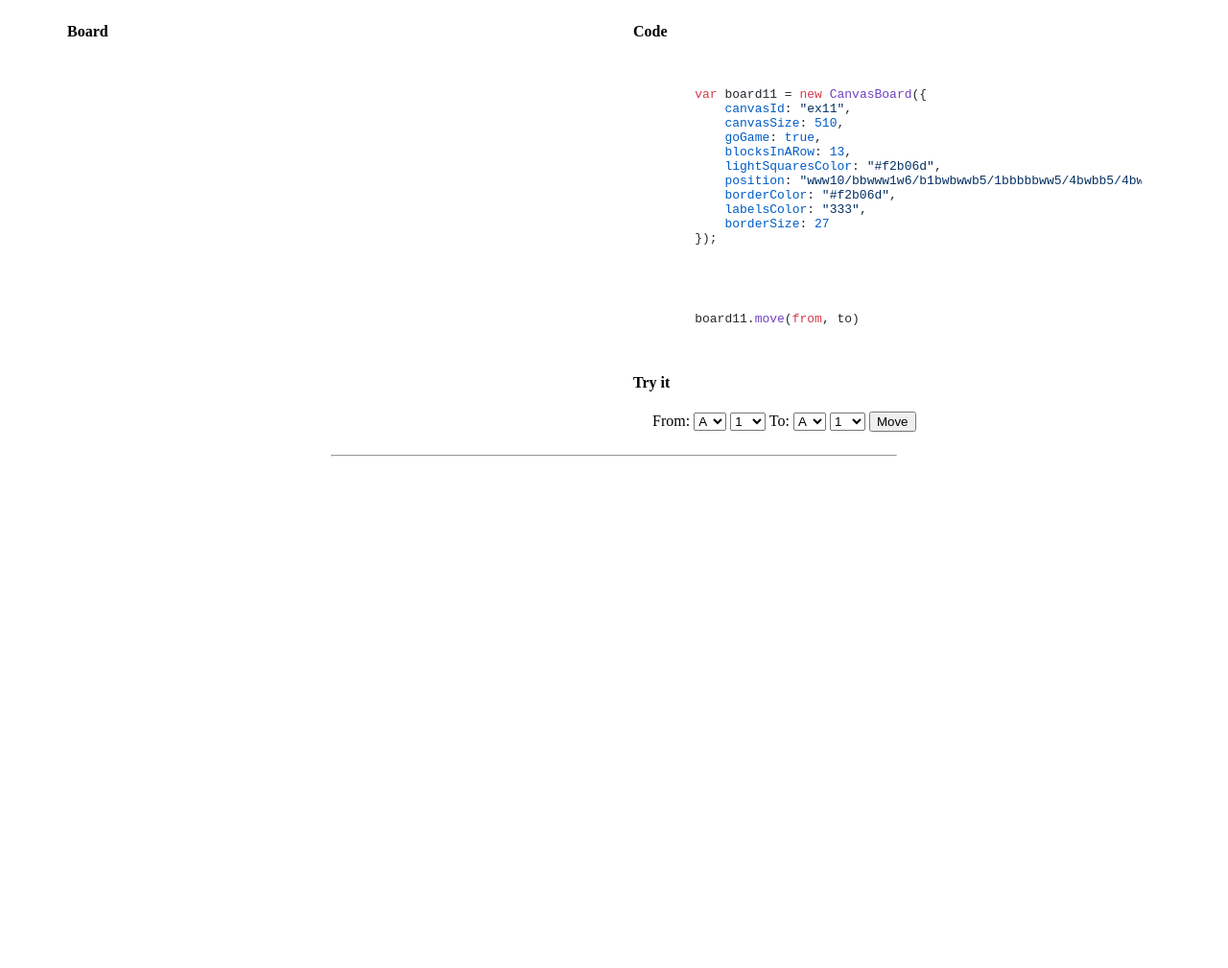
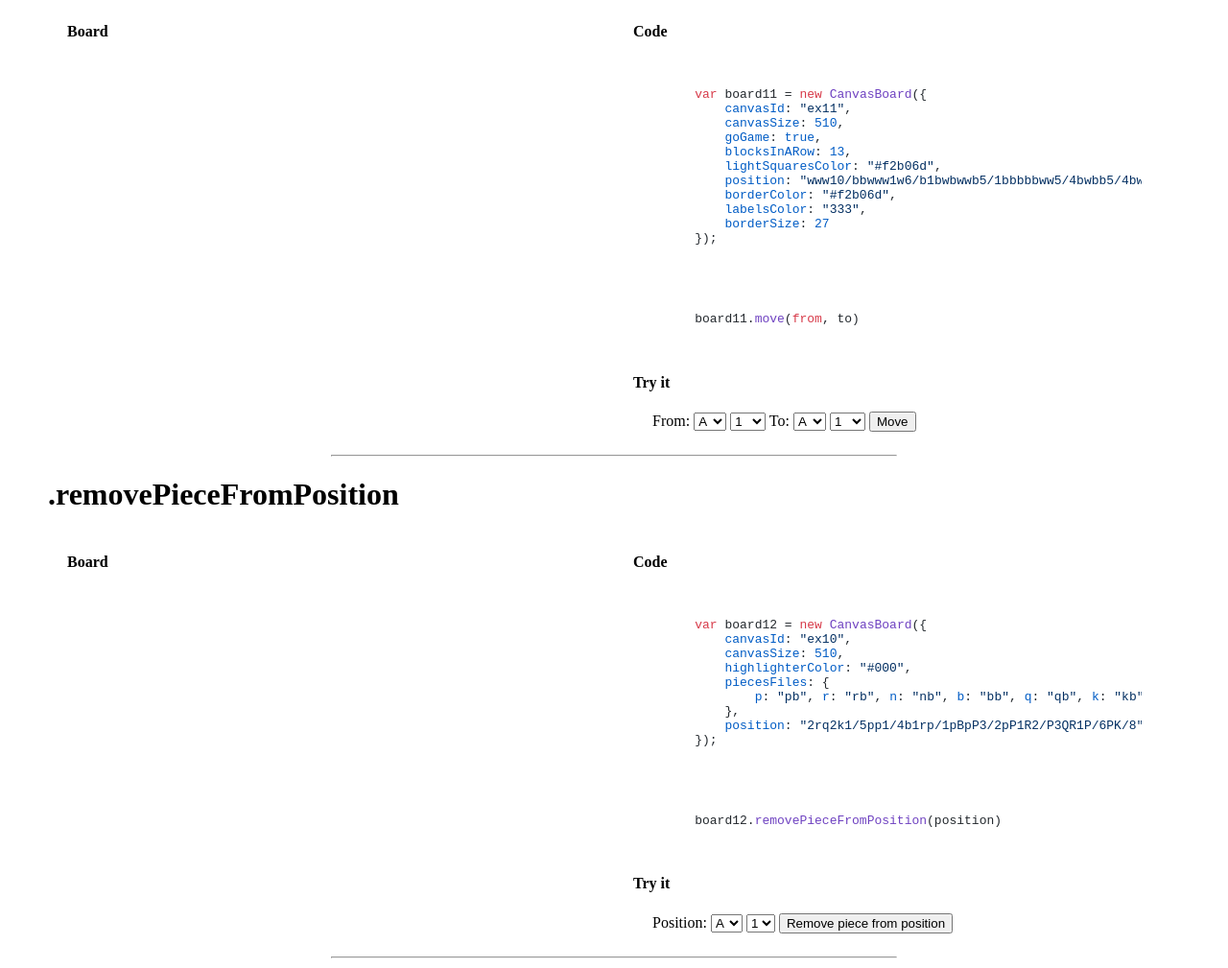
Before and after one commit to disaverio/canvas-board, a website: page examples/index.html in a window 1280 px wide. Shown: the part 4925-5934 px from the top of the page at 96% size. Before the commit the page ends 5411 px from the top, so only its background shows below. Drawn offline with nearby package versions, Linux system fonts and the light colour scheme; a script that the page names is missing.

Commit message:
update configurations and examples

```diff
--- a/Gruntfile.js
+++ b/Gruntfile.js
@@ -1,6 +1,5 @@
 module.exports = function(grunt) {
 
-    // 1. All configuration goes here
     grunt.initConfig({
         pkg: grunt.file.readJSON('package.json'),
 
--- a/examples/examples.js
+++ b/examples/examples.js
@@ -107,6 +107,15 @@ requirejs(["canvasBoard"], function(CanvasBoard) {
         labelsColor: "333",
         borderSize: 27
     });
+    board12 = new CanvasBoard({
+        canvasId: "ex12",
+        canvasSize: 510,
+        highlighterColor: "#000",
+        piecesFiles: {
+            p: "pb", r: "rb", n: "nb", b: "bb", q: "qb", k: "kb", P: "pw", R: "rw", N: "nw", B: "bw", Q: "qw", K: "kw"
+        },
+        position: "2rq2k1/5pp1/4b1rp/1pBpP3/2pP1R2/P3QR1P/6PK/8"
+    });
 });
 function tryFunction(f) {
     switch (f) {
@@ -134,5 +143,8 @@ function tryFunction(f) {
         case "move":
             board11.move(document.getElementById("fromCol").value+document.getElementById("fromRow").value, document.getElementById("toCol").value+document.getElementById("toRow").value);
             break;
+        case "removePieceFromPosition":
+            board12.removePieceFromPosition(document.getElementById("fromCol2").value+document.getElementById("fromRow2").value);
+            break;
     }
 }
--- a/examples/index.html
+++ b/examples/index.html
@@ -359,6 +359,43 @@
         <div style="clear: both"></div>
         <hr />
 
+        <h1 id="removePieceFromPosition">.removePieceFromPosition</h1>
+        <div class="col">
+            <h4>Board</h4>
+            <canvas id="ex12"></canvas>
+        </div>
+        <div class="col">
+            <h4>Code</h4>
+            <pre><code class="javascript">
+    var board12 = new CanvasBoard({
+        canvasId: "ex10",
+        canvasSize: 510,
+        highlighterColor: "#000",
+        piecesFiles: {
+            p: "pb", r: "rb", n: "nb", b: "bb", q: "qb", k: "kb", P: "pw", R: "rw", N: "nw", B: "bw", Q: "qw", K: "kw"
+        },
+        position: "2rq2k1/5pp1/4b1rp/1pBpP3/2pP1R2/P3QR1P/6PK/8"
+    });
+            </code></pre>
+            <pre><code class="javascript">
+    board12.removePieceFromPosition(position)
+            </code></pre>
+
+            <h4>Try it</h4>
+            <p>
+                Position:
+                <select id="fromCol2">
+                    <option>A</option><option>B</option><option>C</option><option>D</option><option>E</option><option>F</option><option>G</option><option>H</option>
+                </select>
+                <select id="fromRow2">
+                    <option>1</option><option>2</option><option>3</option><option>4</option><option>5</option><option>6</option><option>7</option><option>8</option>
+                </select>
+                <button onclick="tryFunction('removePieceFromPosition')">Remove piece from position</button>
+            </p>
+        </div>
+        <div style="clear: both"></div>
+        <hr />
+
     </div>
 
 </body>
```
Also changed, not shown: bower.json (+17 -2 lines).
